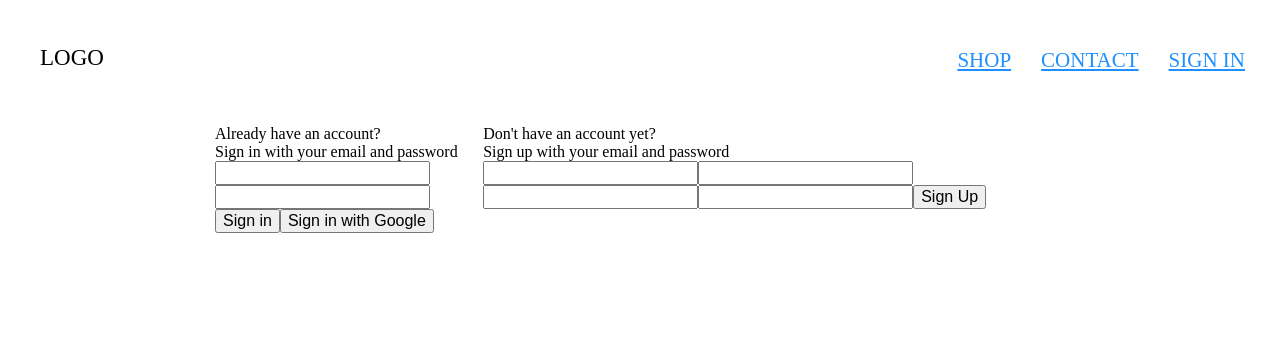
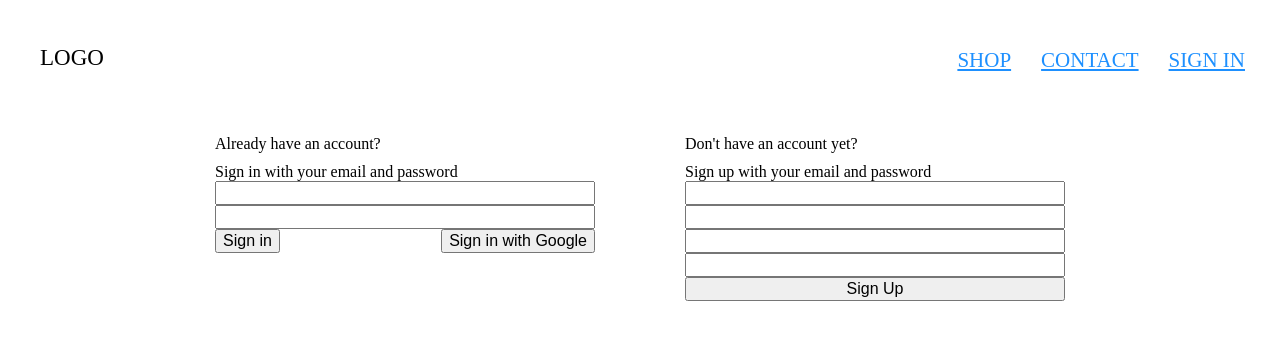
Before and after one commit to Gittenger/react-art-shop-2022, a React (Create React App) app: page /login in a window 1280 px wide. Shown: the top 340 px of the page. Built offline with nearby package versions, Linux system fonts and the light colour scheme.

Commit message:
implement wrapper

```diff
--- a/src/components/SignIn/SignIn.component.jsx
+++ b/src/components/SignIn/SignIn.component.jsx
@@ -1,5 +1,6 @@
 import React, { useState } from 'react'
 
+import CIndex from '../components.index'
 import styles from './SignIn.module.scss'
 
 const SignIn = () => {
@@ -26,8 +27,10 @@ const SignIn = () => {
 		emailSignInStart()
 	}
 
+	const { AuthFormContainer } = CIndex
+
 	return (
-		<div>
+		<AuthFormContainer>
 			<h2>Already have an account?</h2>
 			<span>Sign in with your email and password</span>
 			<form onSubmit={handleSubmit}>
@@ -47,12 +50,12 @@ const SignIn = () => {
 					value={password}
 					required
 				/>
-				<div>
+				<div className={styles.Buttons}>
 					<button type="submit">Sign in</button>
 					<button>Sign in with Google</button>
 				</div>
 			</form>
-		</div>
+		</AuthFormContainer>
 	)
 }
 
--- a/src/components/SignUp/SignUp.component.jsx
+++ b/src/components/SignUp/SignUp.component.jsx
@@ -1,6 +1,6 @@
 import React, { useState } from 'react'
 
-import styles from './SignUp.module.scss'
+import CIndex from '../components.index.js'
 
 const SignUp = () => {
 	const [credentials, setCredentials] = useState({
@@ -33,8 +33,10 @@ const SignUp = () => {
 		signUpStart({ email, displayName, password })
 	}
 
+	const { AuthFormContainer } = CIndex
+
 	return (
-		<div>
+		<AuthFormContainer>
 			<h2>Don't have an account yet?</h2>
 			<span>Sign up with your email and password</span>
 			<form onSubmit={() => {}}>
@@ -73,7 +75,7 @@ const SignUp = () => {
 
 				<button type="submit">Sign Up</button>
 			</form>
-		</div>
+		</AuthFormContainer>
 	)
 }
 
```
